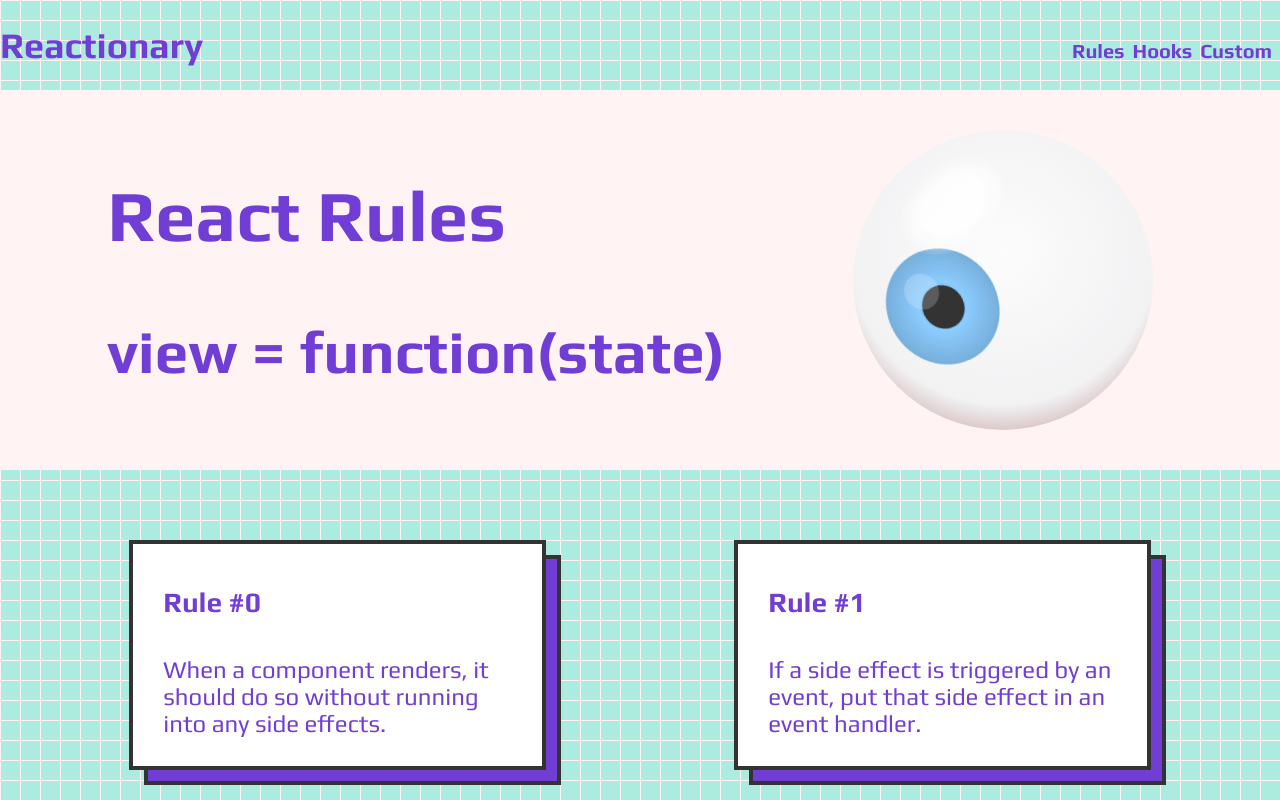
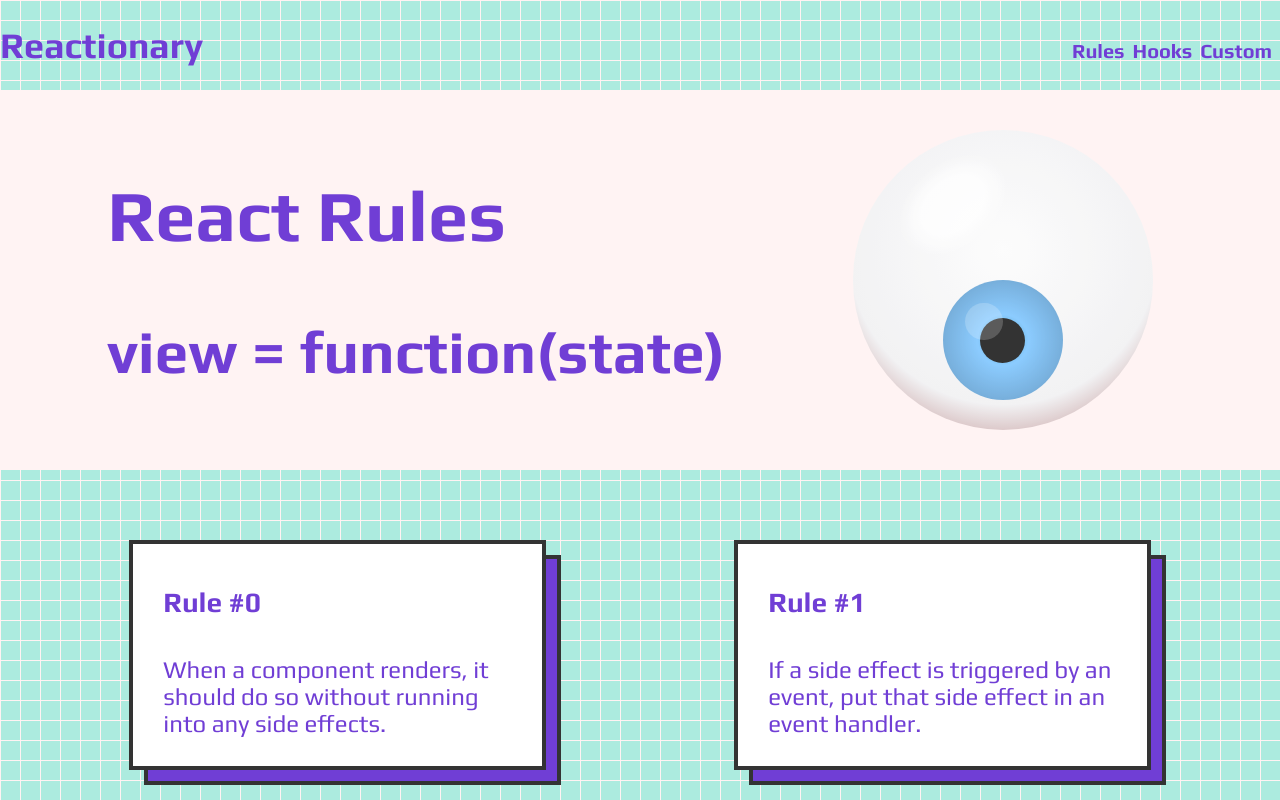
Before and after one commit to katrinkan/reactionary, a Next.js app: page /rules in a window 1280 px wide. Shown: the top 800 px of the page. Built offline with nearby package versions, Linux system fonts and the light colour scheme.

Commit message:
added mousemove event

```diff
--- a/app/components/eye.js
+++ b/app/components/eye.js
@@ -1,9 +1,20 @@
+"use client";
+import useMouse from "./useMouse";
+
 export default function Eye({ individual }) {
+  const [mouse, ref] = useMouse();
+
+  const radian = Math.atan2(mouse.elementX, mouse.elementY);
+  const rotate = radian * (180 / Math.PI) * -1;
+
+  let eyePosition = {
+    transform: `rotate(${rotate}deg)`,
+  };
   return (
     <div className="stage">
-      <figure className="ball">
+      <figure className="ball" ref={ref}>
         <span className="shadow"></span>
-        <span className={`iris ${individual}`}></span>
+        <span className={`iris ${individual}`} style={eyePosition}></span>
       </figure>
     </div>
   );
--- /dev/null
+++ b/app/components/useMouse.js
@@ -0,0 +1,48 @@
+"use client";
+import { useLayoutEffect, useRef, useState } from "react";
+
+export default function useMouse() {
+  const [state, setState] = useState({
+    x: 0,
+    y: 0,
+    elementX: 0,
+    elementY: 0,
+    elementPosistionX: 0,
+    elementPosistionY: 0,
+  });
+
+  const ref = useRef(null);
+
+  useLayoutEffect(() => {
+    const handleMouseMove = (e) => {
+      let newState = {
+        x: e.pageX,
+        y: e.pageY,
+      };
+
+      if (ref.current && ref.current.nodeType === Node.ELEMENT_NODE) {
+        const { left, top } = ref.current.getBoundingClientRect();
+        const elementPosistionX = left + ref.current.clientWidth / 2;
+        const elementPosistionY = top + ref.current.clientWidth / 2;
+        const elementX = e.pageX - elementPosistionX;
+        const elementY = e.pageY - elementPosistionY;
+
+        newState.elementX = elementX;
+        newState.elementY = elementY;
+        newState.elementPosistionX = elementPosistionX;
+        newState.elementPosistionY = elementPosistionY;
+      }
+      setState((s) => {
+        return {
+          ...s,
+          ...newState,
+        };
+      });
+    };
+    document.addEventListener("mousemove", handleMouseMove);
+    return () => {
+      document.removeEventListener("mousemove", handleMouseMove);
+    };
+  }, []);
+  return [state, ref];
+}
--- a/app/globals.css
+++ b/app/globals.css
@@ -195,24 +195,20 @@ footer > h4 {
     #4d0ecb 100%
   );
 }
+
 .iris {
-  width: 40%;
-  height: 40%;
+  --size: 40%;
+  width: var(--size);
+  height: var(--size);
   margin: 30%;
   border-radius: 100%;
+  position: absolute;
+  bottom: -20%;
+  left: 0;
+  transform-origin: top;
+  background-color: #000;
+}
 
-  -webkit-transform: translateX(68px) translateY(-60px) skewX(15deg) skewY(2deg);
-  -moz-transform: translateX(68px) translateY(-60px) skewX(15deg) skewY(2deg);
-  -ms-transform: translateX(68px) translateY(-60px) skewX(15deg) skewY(2deg);
-  -o-transform: translateX(68px) translateY(-60px) skewX(15deg) skewY(2deg);
-  transform: translateX(68px) translateY(-60px) skewX(15deg) skewY(2deg);
-  position: absolute;
-  -webkit-animation: move-eye-skew 5s ease-out infinite;
-  -moz-animation: move-eye-skew 5s ease-out infinite;
-  -o-animation: move-eye-skew 5s ease-out infinite;
-  -ms-animation: move-eye-skew 5s ease-out infinite;
-  animation: move-eye-skew 5s ease-out infinite;
-}
 .iris:before {
   content: "";
   display: block;
@@ -224,6 +220,7 @@ footer > h4 {
   left: 31.25%;
   background: black;
 }
+
 .iris:after {
   content: "";
   display: block;
```
